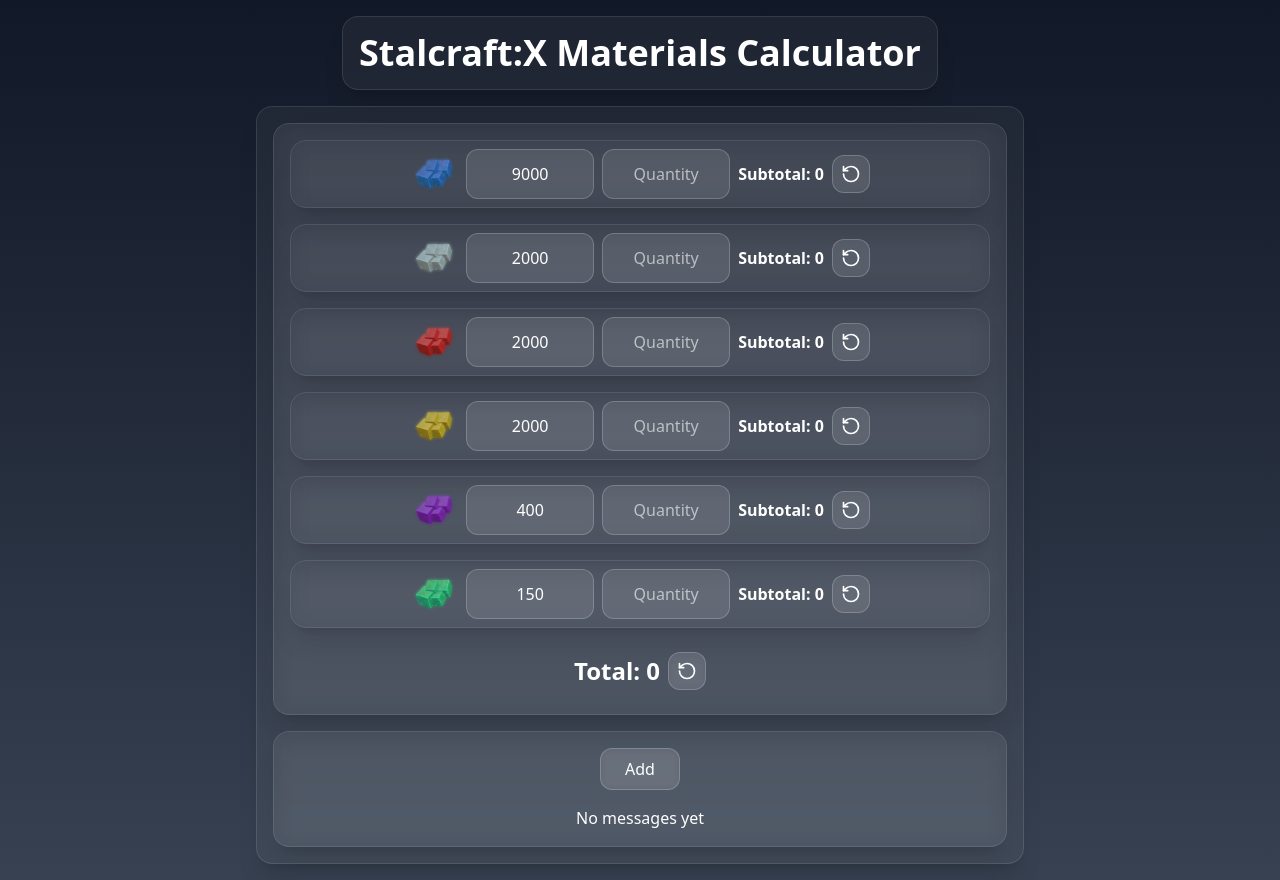
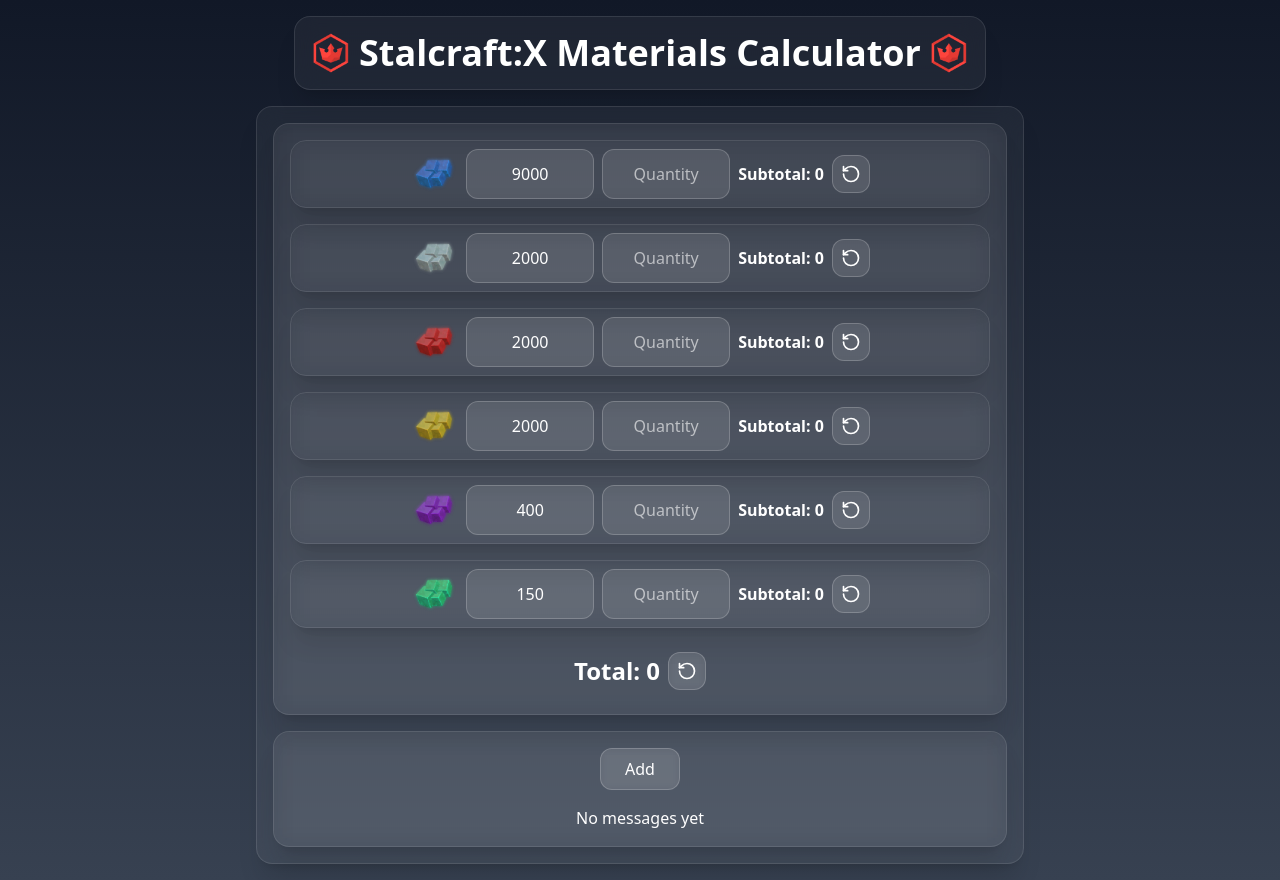
Before and after one commit to Falxns/sc-calculator-app, a React (Vite) app: page / in a window 1280 px wide. Built offline with nearby package versions, Linux system fonts and the light colour scheme.

Commit message:
feat: add app logo and adjust header

```diff
--- a/index.html
+++ b/index.html
@@ -2,9 +2,9 @@
 <html lang="en">
   <head>
     <meta charset="UTF-8" />
-    <link rel="icon" type="image/svg+xml" href="/vite.svg" />
+    <link rel="icon" type="image/png" href="/assets/logo.png" />
     <meta name="viewport" content="width=device-width, initial-scale=1.0" />
-    <title>Stalcraft Materials Calculator</title>
+    <title>Stalcraft:X Calculator</title>
   </head>
   <body>
     <div id="root"></div>
--- a/src/components/Header/Header.tsx
+++ b/src/components/Header/Header.tsx
@@ -1,7 +1,11 @@
+import LogoIcon from '../icons/LogoIcon';
+
 const Header = () => {
   return (
-    <header className="glass-container">
+    <header className="glass-container gap-2">
+      <LogoIcon className="w-10 h-10" />
       <h1 className="text-4xl font-bold text-center">Stalcraft:X Materials Calculator</h1>
+      <LogoIcon className="w-10 h-10" />
     </header>
   );
 };
--- /dev/null
+++ b/src/components/icons/LogoIcon.tsx
@@ -0,0 +1,9 @@
+interface LogoIconProps {
+  className?: string;
+}
+
+const LogoIcon = ({ className }: LogoIconProps) => {
+  return <img src="/assets/logo.png" alt="Logo" className={className} />;
+};
+
+export default LogoIcon;
```
Also changed, not shown: public/assets/logo.png (added).
